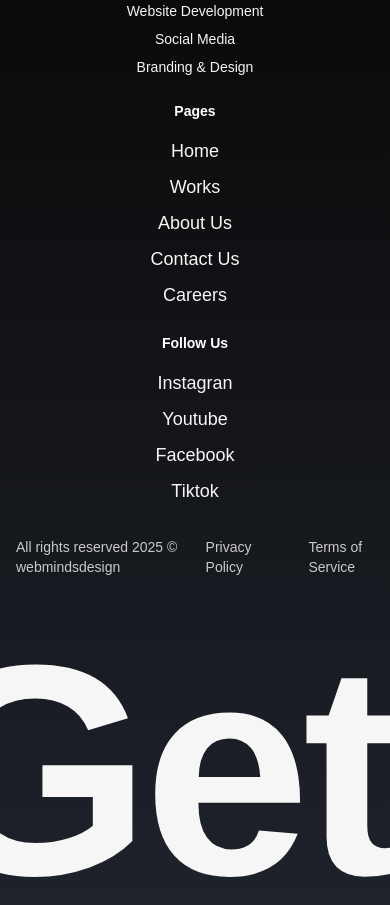
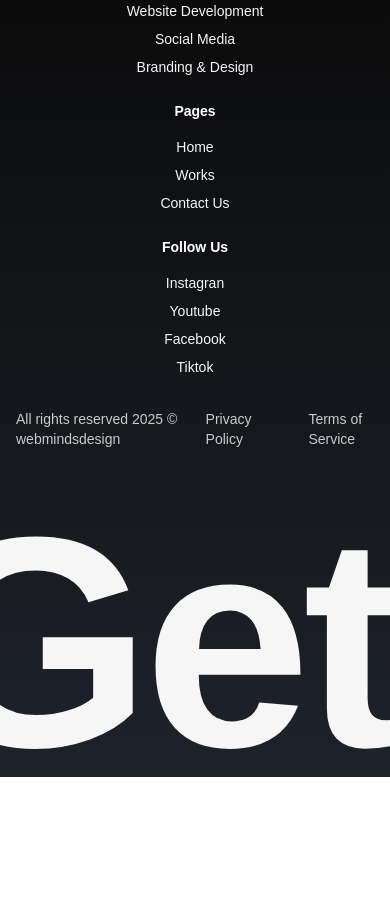
Before and after one commit to Webminds-designs/webminds, a Next.js app: page /works in a window 390 px wide. Shown: the part 5000-5905 px from the top of the page. After the commit the page ends 5777 px from the top, so only its background shows below. Built offline with nearby package versions, Linux system fonts and the light colour scheme; a web font is replaced by a local one.

Commit message:
Refactor Footer component: replace static links with dynamic Link components and update styling for improved responsiveness

```diff
--- a/app/Components/Footer.tsx
+++ b/app/Components/Footer.tsx
@@ -90,19 +90,48 @@ const Footer: React.FC<FooterProp> = ({
             <div className="text-sm text-bold text-white text-center md:text-start mb-4 font-bold">
               Pages
             </div>
-            <ul className="list-none text-text flex flex-col gap-2 text-lg md:text-sm items-center md:items-start">
-              <li className="cursor-pointer hover:underline">Home</li>
-              <li className="cursor-pointer hover:underline">Works</li>
-              <li className="cursor-pointer hover:underline">About Us</li>
-              <li className="cursor-pointer hover:underline">Contact Us</li>
-              <li className="cursor-pointer hover:underline">Careers</li>
+            <ul className="list-none text-text flex flex-col gap-2 text-sm items-center md:items-start">
+              <li>
+                <Link href="/" className="cursor-pointer hover:underline">
+                  Home
+                </Link>
+              </li>
+              <li>
+                <Link href="/works" className="cursor-pointer hover:underline">
+                  Works
+                </Link>
+              </li>
+              {/* <li>
+                <Link
+                  href="/About-Us"
+                  className="cursor-pointer hover:underline"
+                >
+                  About Us
+                </Link>
+              </li> */}
+              <li>
+                <Link
+                  href="/contact"
+                  className="cursor-pointer hover:underline"
+                >
+                  Contact Us
+                </Link>
+              </li>
+              {/* <li>
+                <Link
+                  href="/Careers"
+                  className="cursor-pointer hover:underline"
+                >
+                  Careers
+                </Link>
+              </li> */}
             </ul>
           </div>
           <div className="w-fit h-fit flex-col justify-center items-start mt-6">
             <div className="text-sm text-bold text-white text-center md:text-start mb-4 font-bold">
               Follow Us
             </div>
-            <ul className="list-none text-text flex flex-col gap-2 text-lg md:text-sm items-center md:items-start">
+            <ul className="list-none text-text flex flex-col gap-2 text-sm items-center md:items-start">
               <li className="cursor-pointer hover:underline">Instagran</li>
               <li className="cursor-pointer hover:underline">Youtube</li>
               <li className="cursor-pointer hover:underline">Facebook</li>
```
